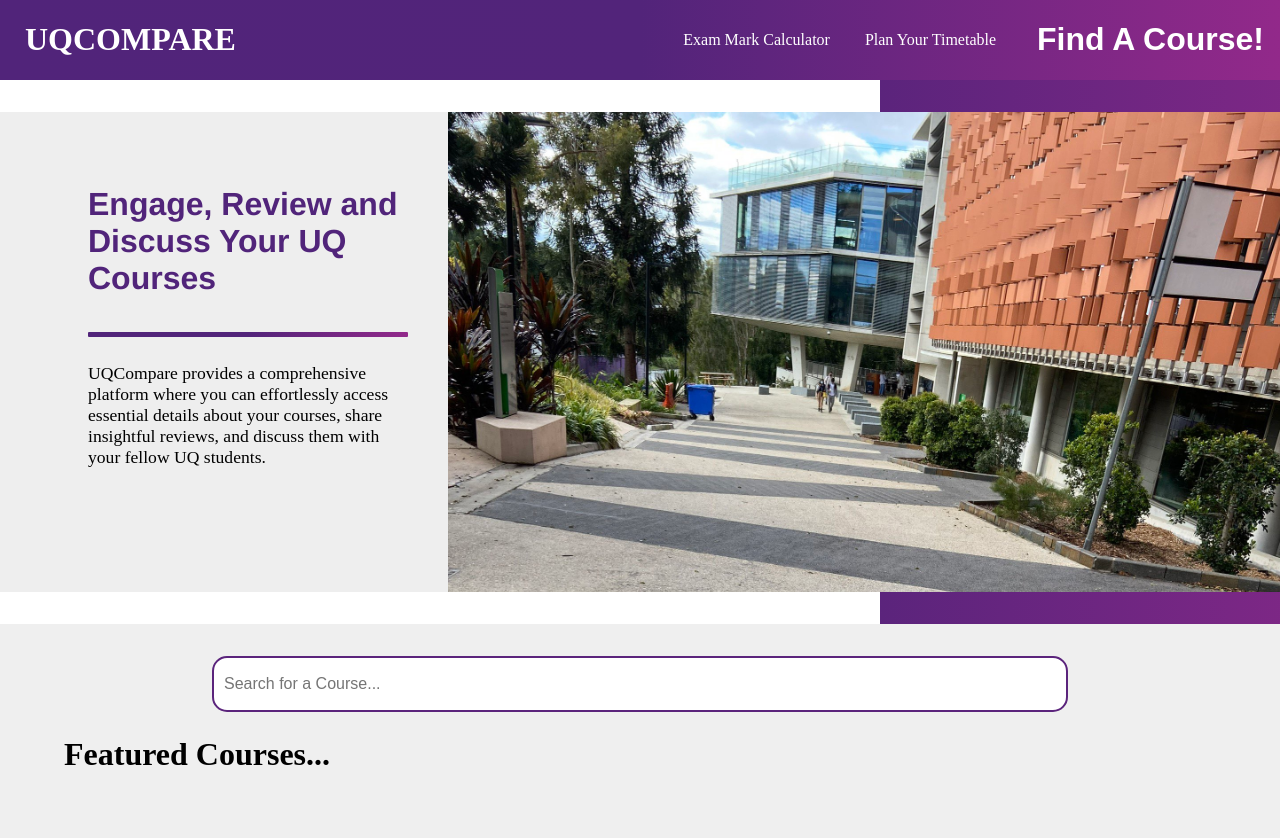
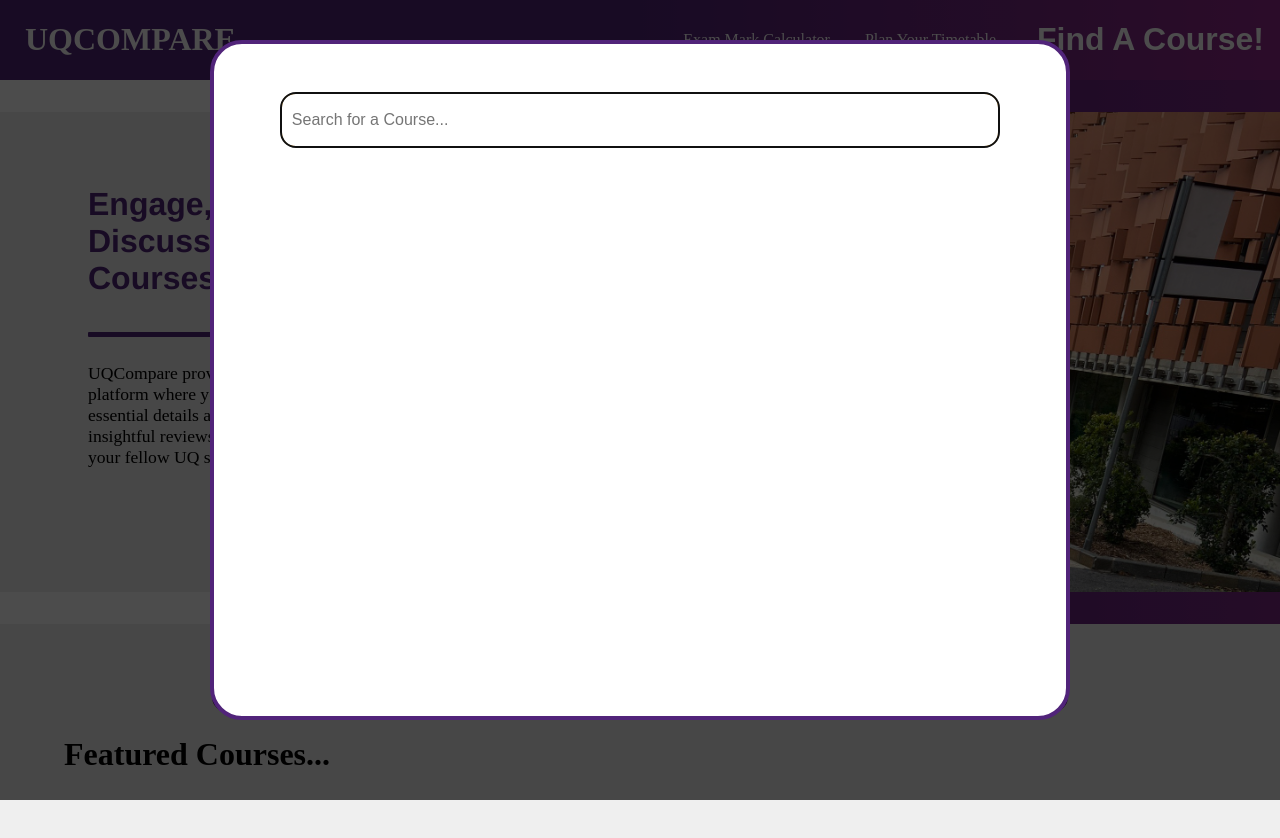
Before and after one commit to rkoll55/UQCompare, a React (Vite) app: page / in a window 1280 px wide. Both pictures are taken after a click on the button "Find A Course!". Shown: the top 838 px of the page. Built offline with nearby package versions, Linux system fonts and the light colour scheme; the HTML template or start-up script is replaced by a standard one.

Commit message:
added search modal and polished front end

```diff
--- a/src/App.jsx
+++ b/src/App.jsx
@@ -3,14 +3,18 @@ import Header from "./components/Header.jsx";
 import Poster from "./components/Poster.jsx";
 import Courses from "./components/Courses.jsx";
 import Footer from "./components/Footer.jsx";
+import SearchModal from "./components/SearchModal.jsx";
+import { SearchProvider } from "./SearchContext.jsx";
 
 function App() {
   return (
     <>
-      <Header />
-      <Poster />
-      <Courses />
-      <Footer />
+      <SearchProvider>
+        <Header />
+        <Poster />
+        <Courses />
+        <Footer />
+      </SearchProvider>
     </>
   );
 }
--- /dev/null
+++ b/src/SearchContext.jsx
@@ -0,0 +1,21 @@
+import React, { useState, createContext } from "react";
+import SearchModal from "./components/SearchModal.jsx";
+
+const SearchContext = createContext();
+
+function SearchProvider({ children }) {
+  const [search, setSearch] = useState(false);
+
+  const handleToggleSearch = () => {
+    setSearch(!search);
+  };
+
+  return (
+    <SearchContext.Provider value={{ search, setSearch }}>
+      <SearchModal isOpen={search} closeModal={handleToggleSearch} />
+      {children}
+    </SearchContext.Provider>
+  );
+}
+
+export { SearchProvider, SearchContext };
--- a/src/components/Courses.jsx
+++ b/src/components/Courses.jsx
@@ -1,12 +1,12 @@
 import Search from "./Search";
 import Styles from "./styles/courses.module.css";
+
 function Courses() {
+
   return (
     <section className={Styles.courseSection}>
       <Search />
-      <h1 className={Styles.coursesHeader}>
-        Featured Courses...
-      </h1>
+      <h1 className={Styles.coursesHeader}>Featured Courses...</h1>
     </section>
   );
 }
--- a/src/components/Header.jsx
+++ b/src/components/Header.jsx
@@ -1,9 +1,23 @@
 import styles from "./styles/header.module.css";
+import { useContext } from "react";
+import { SearchContext } from "../SearchContext";
 
 export default function Header() {
+  const { search, setSearch } = useContext(SearchContext);
+
+  const handleSetSearch = () => {
+    setSearch(!search);
+  };
+
   return (
     <header className={styles.header}>
-      <h1 className={styles.mainHeader}>UQCOMPARE</h1>
+      <a
+        className={styles.mainHeaderContainer}
+        href="http://127.0.0.1:5174/"
+        style={{ textDecoration: "none", color: "inherit", cursor: "auto" }}
+      >
+        <h1 className={styles.mainHeader}>UQCOMPARE</h1>
+      </a>
       <div className={styles.buttonContainer}>
         <a href="https://uqfinal.com/" className={`${styles.siteLink}`}>
           Exam Mark Calculator
@@ -11,10 +25,7 @@ export default function Header() {
         <a href="https://www.uqplanner.app/" className={`${styles.siteLink}`}>
           Plan Your Timetable
         </a>
-        <button
-          onClick={() => console.log("hello")}
-          className={styles.mainButton}
-        >
+        <button onClick={handleSetSearch} className={styles.mainButton}>
           Find A Course!
         </button>
       </div>
--- a/src/components/Search.jsx
+++ b/src/components/Search.jsx
@@ -1,22 +1,27 @@
-import { useState } from "react";
+import React, { forwardRef } from "react";
 import Styles from "./styles/courses.module.css";
+import { useContext } from "react";
+import { SearchContext } from "../SearchContext";
 
-function Search() {
-  const [value, setValue] = useState("");
+const Search = forwardRef((props, ref) => {
+  const { search, setSearch } = useContext(SearchContext);
 
-  const handleChange = (event) => {
-    setValue(event.target.value);
+  const handleSetSearch = () => {
+    if (!search) {
+      setSearch(!search);
+    }
   };
 
   return (
     <input
+      ref={ref}
       type="text"
-      value={value}
-      onChange={handleChange}
       placeholder="Search for a Course..."
+      onClick={handleSetSearch}
       className={Styles.search}
+      {...props}
     />
   );
-}
+});
 
 export default Search;
--- /dev/null
+++ b/src/components/SearchModal.jsx
@@ -0,0 +1,80 @@
+import React, { useEffect, useRef } from "react";
+import ReactDOM from "react-dom";
+import Search from "./Search";
+
+const styles = {
+  overlay: {
+    position: "fixed",
+    top: 0,
+    left: 0,
+    width: "100vw",
+    height: "100vh",
+    backgroundColor: "rgba(0, 0, 0, 0.7)",
+    zIndex: 1,
+  },
+
+  dialog: {
+    position: "fixed",
+    bottom: "10%",
+    width: "64%",
+    height: "80vh",
+    display: "flex",
+    flexDirection: "colum",
+    justtifyContent: "center",
+    borderRadius: "2rem",
+    zIndex: 2,
+    border: "4px solid #51247a",
+  },
+
+  search: {
+    width: "85%",
+  },
+};
+
+const SearchModal = ({ isOpen, closeModal }) => {
+  const modalRef = useRef(null);
+  const searchRef = useRef(null);
+
+  useEffect(() => {
+    if (isOpen) {
+       searchRef.current.focus();
+    }
+   }, [isOpen]);
+
+  useEffect(() => {
+    const handleOutsideClick = (event) => {
+      if (modalRef.current && !modalRef.current.contains(event.target)) {
+        closeModal();
+      }
+    };
+
+    const handleKeyPress = (event) => {
+      if (event.key === "Escape") {
+        closeModal();
+      }
+    };
+
+    document.addEventListener("mousedown", handleOutsideClick);
+    document.addEventListener("keydown", handleKeyPress);
+
+    return () => {
+      document.removeEventListener("mousedown", handleOutsideClick);
+      document.removeEventListener("keydown", handleKeyPress);
+    };
+  }, [closeModal]);
+
+  if (!isOpen) {
+    return null;
+  }
+
+  return ReactDOM.createPortal(
+    <div style={styles.overlay}>
+      <dialog open className="modal" ref={modalRef} style={styles.dialog}>
+        <Search style={styles.search} ref={searchRef} />
+      </dialog>
+    </div>,
+    document.getElementById("root")
+  );
+};
+
+export default SearchModal;
--- a/src/components/styles/courses.module.css
+++ b/src/components/styles/courses.module.css
@@ -18,10 +18,14 @@
   font-size: 1rem;
   padding: 10px;
   border-radius: 15px;
-  border: 2px solid #5B247C;
+  border: 2px solid #5b247c;
   width: 65%;
   height: 2rem;
   margin-left: auto;
   margin-right: auto;
   margin-top: 2rem;
 }
+
+.search:focus {
+  border: 2px solid #ffa200;
+}
--- a/src/components/styles/header.module.css
+++ b/src/components/styles/header.module.css
@@ -17,12 +17,22 @@
 }
 
 .mainButton {
-    font-weight: bold;
+  font-weight: bold;
   margin-right: 10px;
   background: none;
   color: white;
   border: none;
   font-size: 2rem;
+}
+
+.mainHeaderContainer {
+  padding-right: 1.5rem;
+}
+
+.mainHeaderContainer:hover,
+.mainButton:hover {
+  background-color: #92298a;
+  cursor: pointer;
 }
 
 .siteLink {
@@ -32,3 +42,7 @@
   font-size: 1rem;
   margin-right: 35px;
 }
+
+.siteLink:hover {
+  text-decoration: underline;
+}
--- a/src/components/styles/index.css
+++ b/src/components/styles/index.css
@@ -1,3 +1,14 @@
 :root {
   font-family: Roboto, "Helvetica Neue", Helvetica, Arial, sans-serif;
 }
+
+::selection {
+  background: #FFA200;
+  color: black; /* Optional: Changes the color of the text */
+}
+
+/* For mobile devices */
+::-moz-selection {
+  background: #FFA200;
+  color: black; /* Optional: Changes the color of the text */
+}
```
